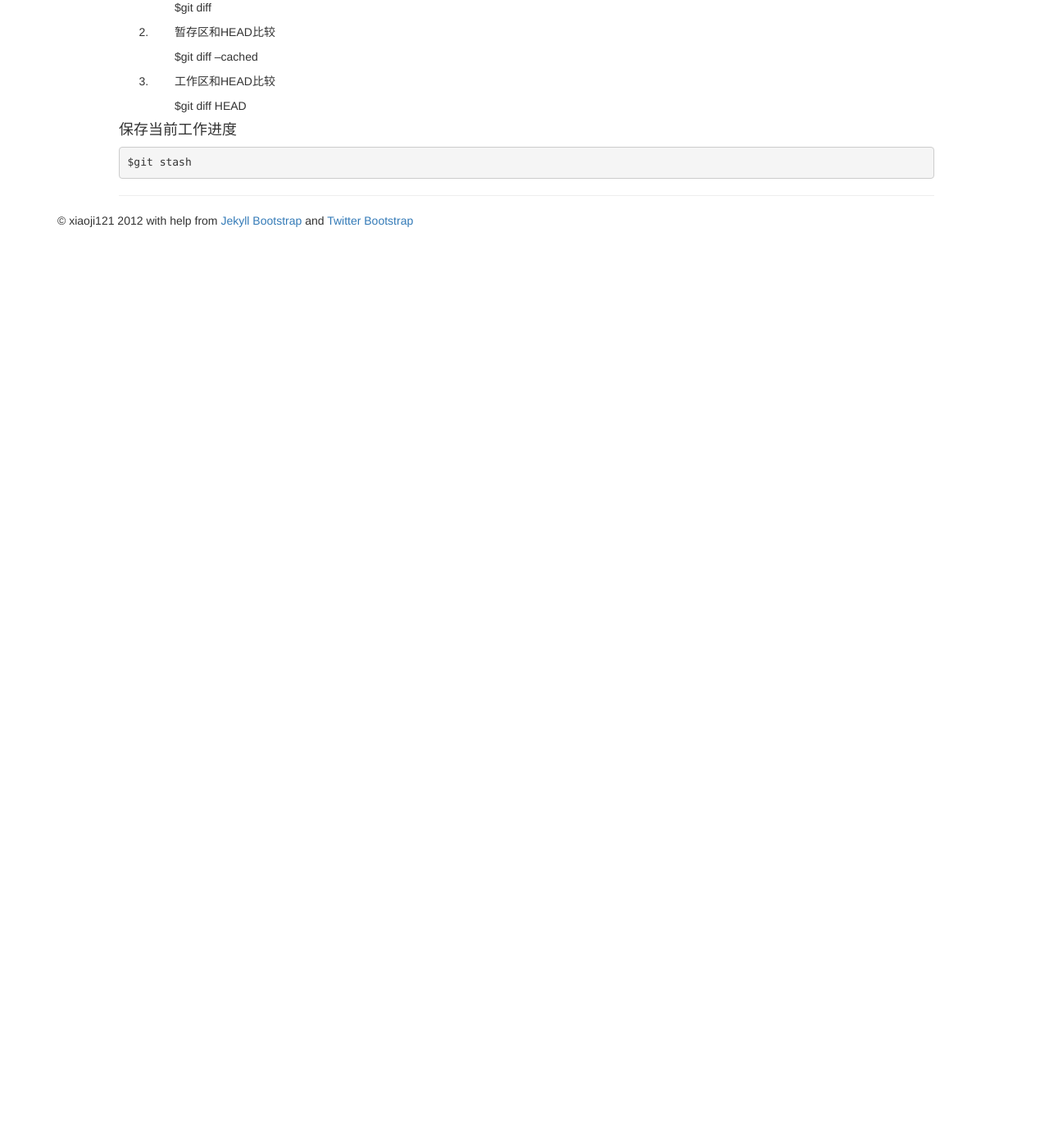
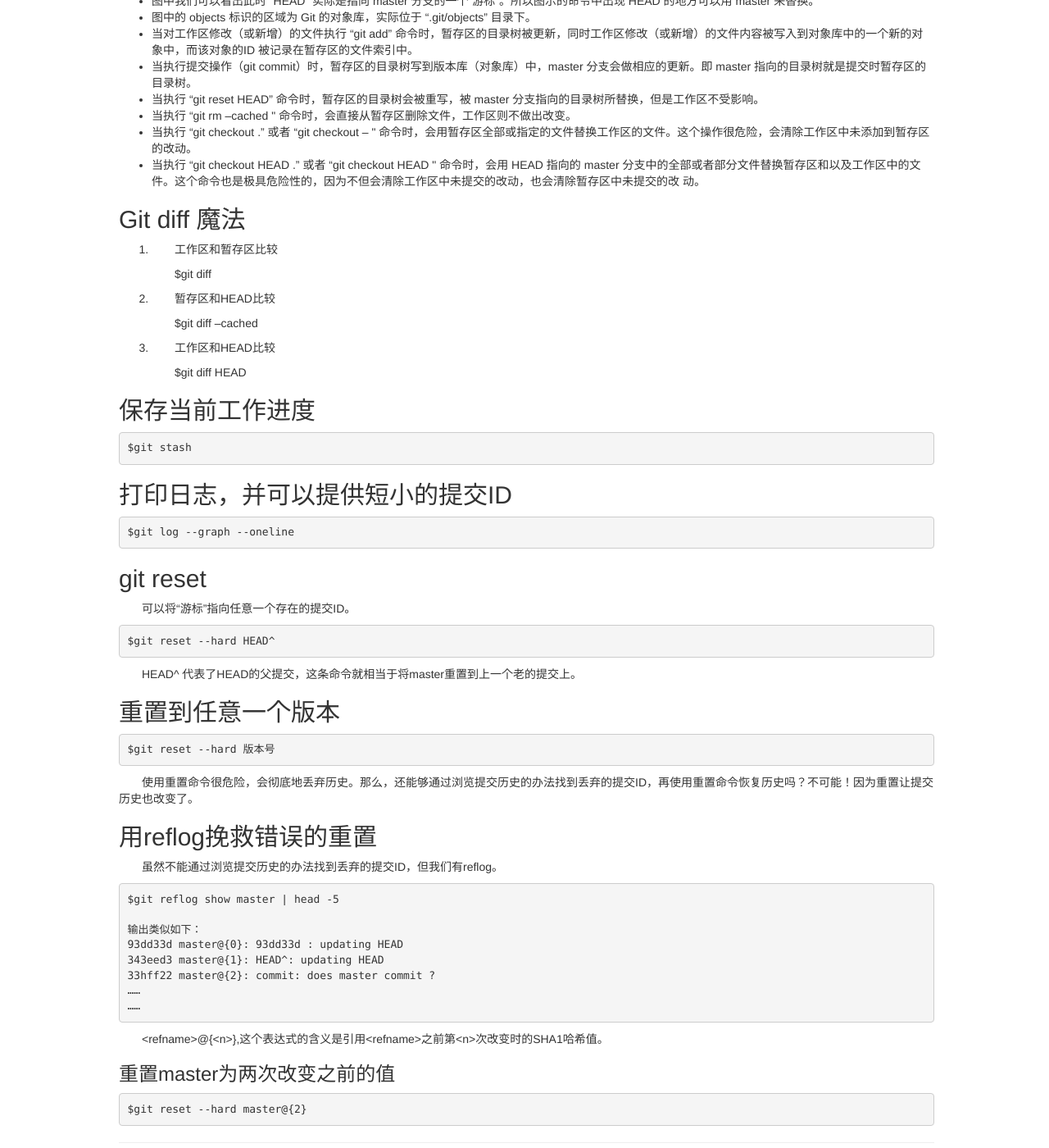
Before and after one commit to xiaoji121/xiaoji121.github.com, a Jekyll site: the page built from _posts/program/2012-08-20-learngit.md, in a window 1280 px wide and 1400 px high, scrolled down 2312 px. Shown: the whole window at 82% size. Built offline with Jekyll 4.4.1, drawn with Linux system fonts in a browser that asks for light colours; nearby versions of some CDN libraries; library files that are not in the unit come from our copies; Markdown is read by kramdown in place of the engine named in the settings; comment, search, counter and statistics services are not loaded; before the commit the page ends 2601 px from its top, so only the background shows below that.

```diff
--- a/_posts/program/2012-08-20-learngit.md
+++ b/_posts/program/2012-08-20-learngit.md
@@ -11,60 +11,60 @@ description: |
 
 这个博客是在GitHub上搭建的，搭建的过程中，我对git产生了浓厚的兴趣，遂买了蒋鑫老师的这本《Git权威指南》。写此文的目的，一是督促自己学习，二是作为以后的参考笔记，三希望对别人也能够有所帮助。
 
-#### 配置用户名和邮箱
+## 配置用户名和邮箱
 
 	$git config --global user.name "xiaoji121"
 	$git config --global user.email "dong.fly.ming@gmail.com"
 
-#### 删除Git全局配置文件中关于user.name和user.email的设置
+## 删除Git全局配置文件中关于user.name和user.email的设置
 
 	$git config --unset --global user.name
 	$git config --unset --global user.email
 
-#### 设置命令别名
+## 设置命令别名
 
 	$git config --global alias.st status
 	$git config --global alias.ci commit
 	$git config --global alias.co checkout
 	$git config --global alias.br branch
 
-#### 开启控制台颜色显示
+## 开启控制台颜色显示
 
 	$git config --global color.ui true
 
-#### 初始化版本库
+## 初始化版本库
 
 	$git init demo
 
-#### 在工作区中建立目录 a/b/c,进入到该目录中：
+## 在工作区中建立目录 a/b/c,进入到该目录中：
 
 	$cd /path/to/my/workspace/demo/
 	$mkdir -p a/b/c
 	$cd /path/to/my/workspace/demo/a/b/c
 
-#### 显示版本库.git目录所在位置
+## 显示版本库.git目录所在位置
 
 	$git rev-parse --git-dir
 
-#### 显示工作区根目录
+## 显示工作区根目录
 
 	$git rev-parse --show-toplevel
 
 	/path/to/my/workspace/demo
 
-#### 相对于工作区根目录的相对目录
+## 相对于工作区根目录的相对目录
 
 	$git rev-parse --show-prefix
 
 	a/b/c
 
-#### 显示从当前目录(cd)后退(up)到工作区的根的深度
+## 显示从当前目录(cd)后退(up)到工作区的根的深度
 
 	$git rev-parse --show-cdup
 
 	../../../
 
-#### 提交
+## 提交
 
 	$git commit --allow-empty -m 'who does commit?'
 	$git commit --amend --allow-empty --reset-author
@@ -73,13 +73,13 @@ description: |
 
 --amend是对刚刚提交进行修补
 
-#### 打印日志
+## 打印日志
 
 	$git log --pretty=fuller
 	$git log --stat
 	$git log --pretty=online
 
-#### 工作区、版本库、暂存区原理图
+## 工作区、版本库、暂存区原理图
 
 ![工作区、版本库、暂存区原理图](http://www.worldhello.net/wpfiles/2010/11/git-stage.png)
 
@@ -93,7 +93,7 @@ description: |
 * 当执行 "git checkout ." 或者 "git checkout -- <file>" 命令时，会用暂存区全部或指定的文件替换工作区的文件。这个操作很危险，会清除工作区中未添加到暂存区的改动。
 * 当执行 "git checkout HEAD ." 或者 "git checkout HEAD <file>" 命令时，会用 HEAD 指向的 master 分支中的全部或者部分文件替换暂存区和以及工作区中的文件。这个命令也是极具危险性的，因为不但会清除工作区中未提交的改动，也会清除暂存区中未提交的改 动。
 
-#### Git diff 魔法
+## Git diff 魔法
 
 1. 工作区和暂存区比较
 
@@ -107,6 +107,43 @@ description: |
 
 	$git diff HEAD
 
-#### 保存当前工作进度
+## 保存当前工作进度
 
 	$git stash
+
+## 打印日志，并可以提供短小的提交ID
+
+	$git log --graph --oneline
+
+## git reset
+
+可以将“游标”指向任意一个存在的提交ID。
+
+	$git reset --hard HEAD^
+
+HEAD^ 代表了HEAD的父提交，这条命令就相当于将master重置到上一个老的提交上。
+
+## 重置到任意一个版本
+
+	$git reset --hard 版本号
+
+使用重置命令很危险，会彻底地丢弃历史。那么，还能够通过浏览提交历史的办法找到丢弃的提交ID，再使用重置命令恢复历史吗？不可能！因为重置让提交历史也改变了。
+
+## 用reflog挽救错误的重置
+
+虽然不能通过浏览提交历史的办法找到丢弃的提交ID，但我们有reflog。
+
+	$git reflog show master | head -5
+
+	输出类似如下：
+	93dd33d master@{0}: 93dd33d : updating HEAD
+	343eed3 master@{1}: HEAD^: updating HEAD
+	33hff22 master@{2}: commit: does master commit ?
+	……
+	……
+
+\<refname\>@{\<n\>},这个表达式的含义是引用\<refname\>之前第\<n\>次改变时的SHA1哈希值。
+
+### 重置master为两次改变之前的值
+
+	$git reset --hard master@{2}
```
Also changed, not shown: _posts/life/2012-08-29-diary0829.md (added, +17 -0 lines).
